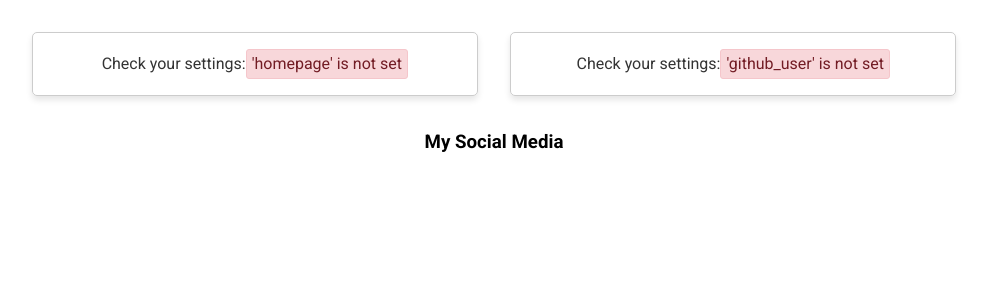
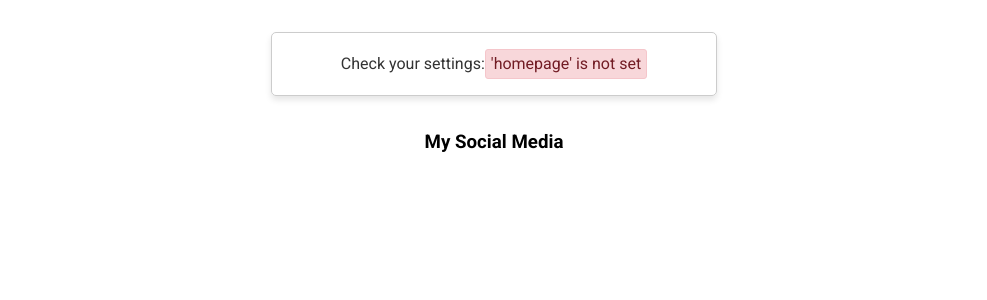
Before and after one commit to seapagan/link-page, a Python web app: template app/static/templates/index.html in a window 1280 px wide. Shown: the part 84-384 px from the top of the page, without its empty margins (146-1133 px from the left). Run offline with Jinja, Linux system fonts and the light colour scheme; the template is opened without the code that fills it, so the values that code supplies are empty.

Commit message:
if github_user blank, just dont show it
Signed-off-by: Grant Ramsay <seapagan@gmail.com>

```diff
--- a/app/static/templates/index.html
+++ b/app/static/templates/index.html
@@ -75,13 +75,6 @@
               </span>
             </a>
           </li>
-        {% else %}
-          <li class="non-link">
-            <span class="link-content">
-              Check your settings:
-              <span class="missing-setting">'github_user' is not set</span>
-            </span>
-          </li>
         {% endif %}
       </ul>
       <h3>My Social Media</h3>
```
